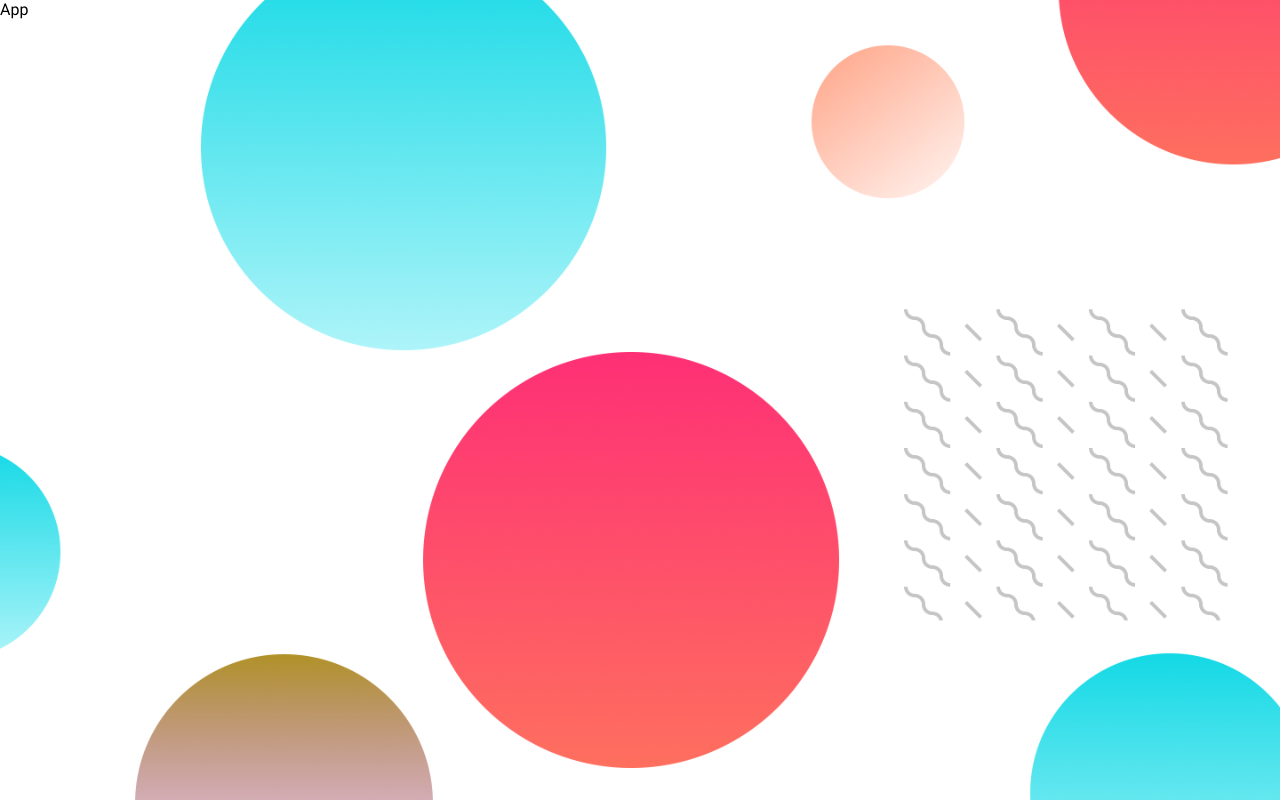
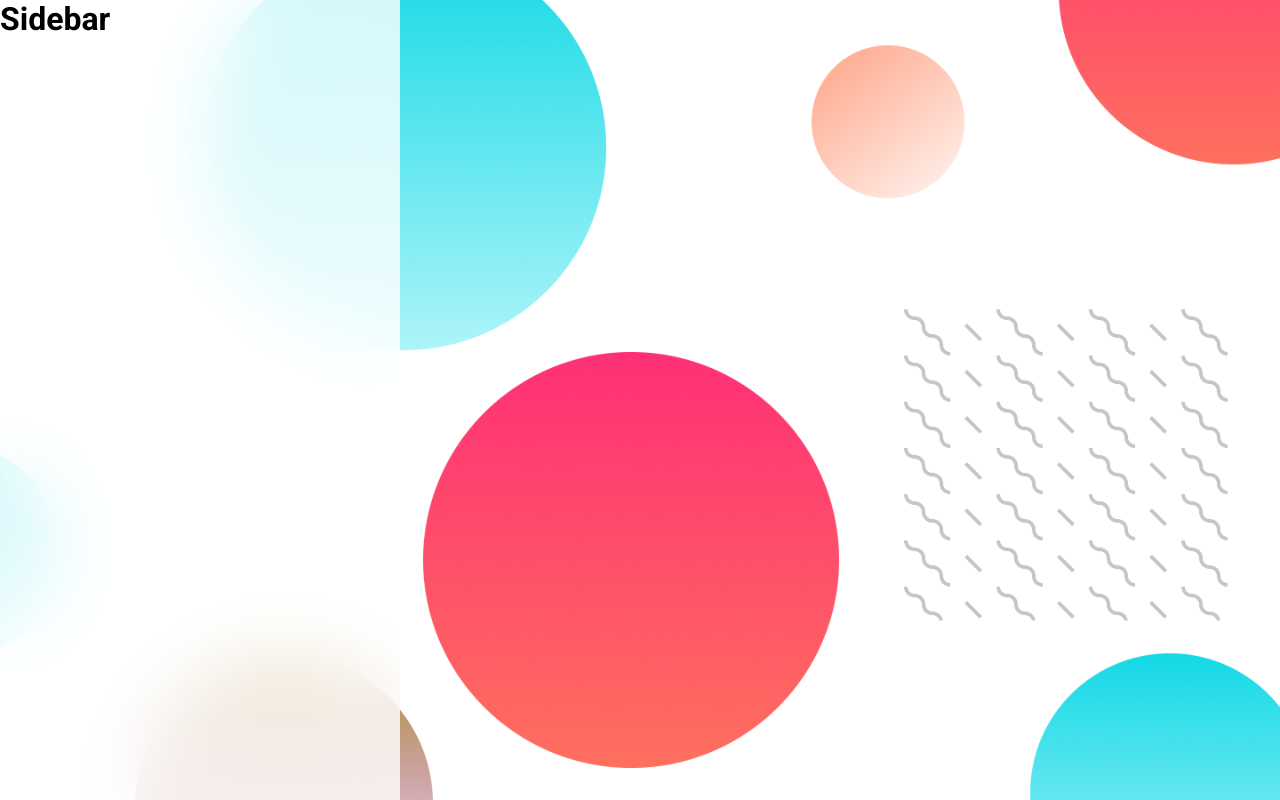
Before and after one commit to HristijanGjorgjioski/GoCorona-Design, a React (Create React App) app: page / in a window 1280 px wide. Built offline with nearby package versions, Linux system fonts and the light colour scheme.

Commit message:
Creating Sidebar

```diff
--- a/src/components/App.js
+++ b/src/components/App.js
@@ -1,12 +1,16 @@
 import React from 'react'
+
 import styled from 'styled-components'
 import bg from '../assets/bg.png'
+import Main from './Main/Main'
+import Sidebar from './SideBar/Sidebar'
 
 const App = () => {
   return (
     <Container>
       <Wrapper>
-        App
+        <Sidebar />
+        <Main />
       </Wrapper>
     </Container>
   )
@@ -28,6 +32,7 @@
   background-repeat: no-repeat;
   width: 100%;
   height: 100%;
+  display: flex;
 `
 
 export default App
--- /dev/null
+++ b/src/components/Main/Main.jsx
@@ -0,0 +1,11 @@
+import React from 'react'
+
+const Main = () => {
+    return (
+        <div>
+
+        </div>
+    )
+}
+
+export default Main
--- /dev/null
+++ b/src/components/SideBar/Sidebar.jsx
@@ -0,0 +1,19 @@
+import React from 'react'
+import styled from 'styled-components'
+
+const Sidebar = () => {
+    return (
+        <Container>
+            <h1>Sidebar</h1>
+        </Container>
+    )
+}
+
+const Container = styled.div`
+    min-width: 400px;
+    backdrop-filter: blur(35px);
+    background-color: rgb(255, 255, 255, 0.8);
+    height: 100%;
+`;
+
+export default Sidebar
```
